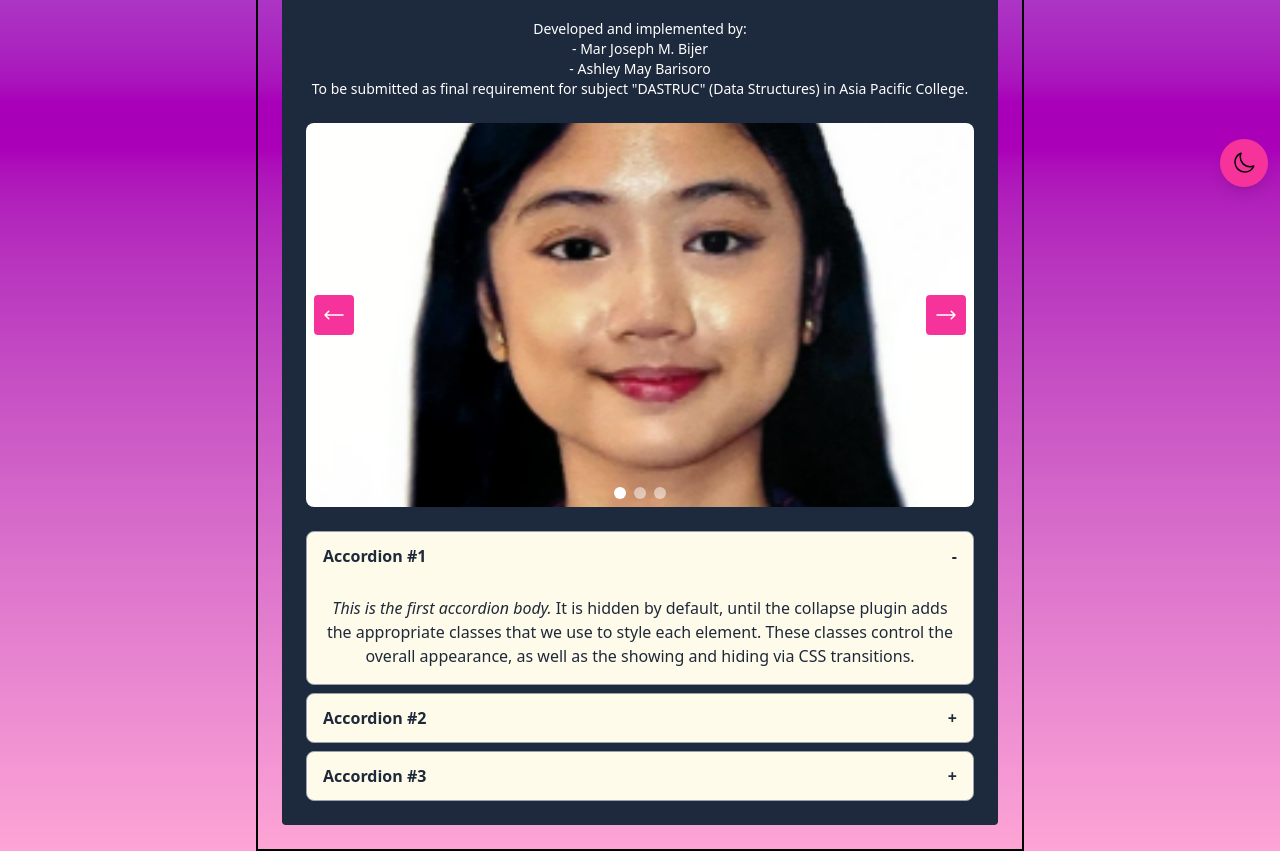
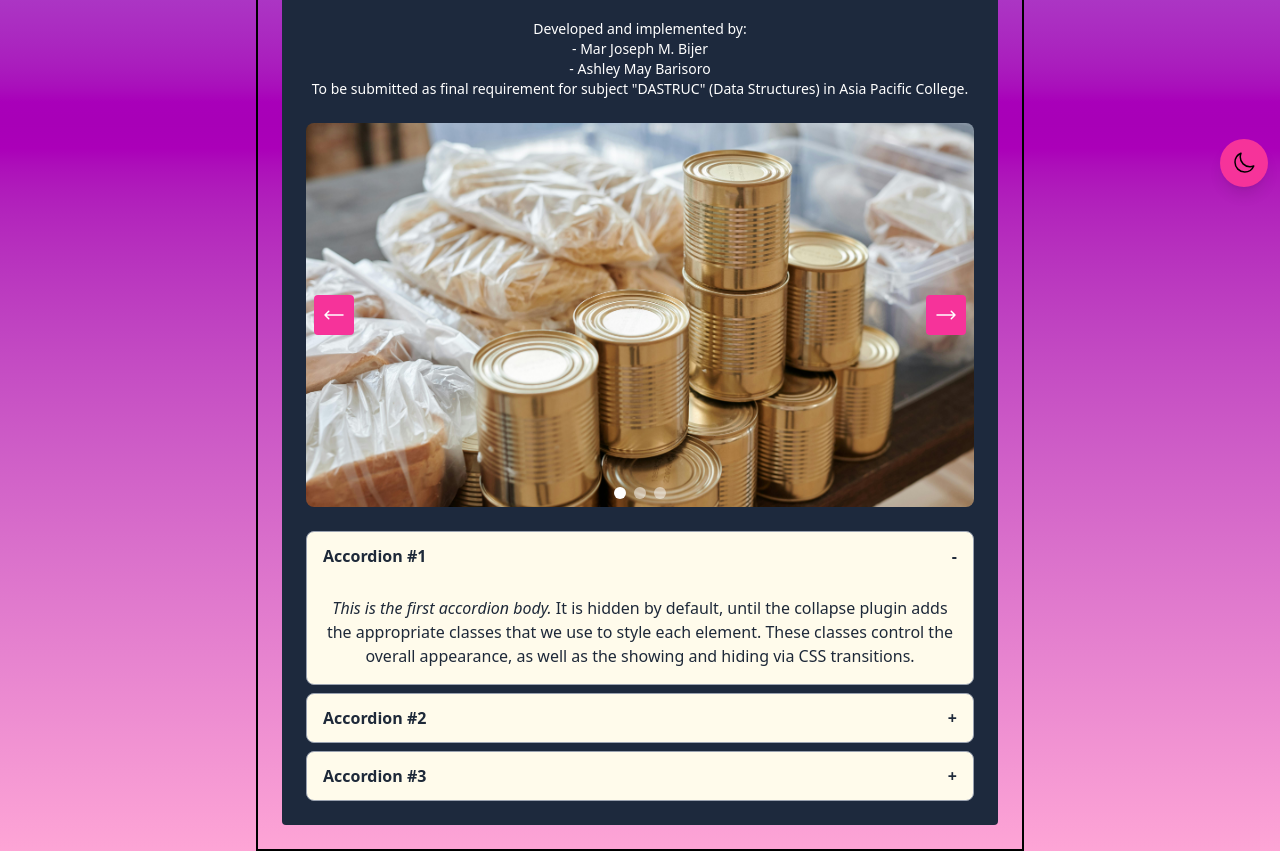
Before and after one commit to shushulli/barisoro-portfolio, a React (Vite) app: page /projects in a window 1280 px wide. Shown: the part 605-1456 px from the top of the page. Built offline with nearby package versions, Linux system fonts and the light colour scheme.

Commit message:
resolved accordion, carousel, and certificatecards into components successfully. converted content inside skills and experiences tab into bulleted list, added new cert cards

```diff
--- a/src/App.jsx
+++ b/src/App.jsx
@@ -42,7 +42,7 @@ useEffect(() => {
             <Route
           element={<MainLayout navStatus={status} setStatus={setStatus} />}
         >
-        <Route path="/aboutme" element={<AboutMe/>} />
+        <Route path="/aboutme" element={<AboutMe />} />
         <Route path="/projects" element={<Projects />} />
         <Route path="/contact" element={<AboutMe/>} />
         </Route>
--- /dev/null
+++ b/src/Components/Accordion.jsx
@@ -0,0 +1,38 @@
+import bg from '../assets/images/projectsbg.jpg';
+import { useState } from 'react';
+import { Carousel } from '../Components/Carousel';
+
+
+export const Accordion = () => {
+  const [activeAccordion, setActiveAccordion] = useState("one");
+
+  const toggleAccordion = (id) => {
+    setActiveAccordion(prev => (prev === id ? "" : id));
+  };
+
+
+  return (
+<>
+            {/* Accordion */}
+            <div className="space-y-2">
+              {["one", "two", "three"].map((id, idx) => (
+                <div key={id} className="border border-gray-400 rounded-lg overflow-hidden bg-amber-50">
+                  <button
+                    className={`w-full text-left py-3 px-4 font-semibold flex justify-between items-center text-gray-800 hover:text-gray-500
+                      ${activeAccordion === id ? "text-blue-600" : ""}`}
+                    onClick={() => toggleAccordion(id)}
+                  >
+                    Accordion #{idx + 1}
+                    <span>{activeAccordion === id ? "-" : "+"}</span>
+                  </button>
+                  {activeAccordion === id && (
+                    <div className="p-4 text-gray-800">
+                      <em>This is the {["first","second","third"][idx]} accordion body.</em> It is hidden by default, until the collapse plugin adds the appropriate classes that we use to style each element. These classes control the overall appearance, as well as the showing and hiding via CSS transitions.
+                    </div>
+                  )}
+                </div>
+              ))}
+            </div>
+</>
+  );
+};
--- a/src/Components/BriefIntro.jsx
+++ b/src/Components/BriefIntro.jsx
@@ -7,7 +7,8 @@ export const Intro_and_Obj = () => {
 <p className='font-normal leading-relaxed text-center non-italic text-black mb-2 text-sm'>
 <span className="font-bold text-xl text-slate-800"> Ashley May Barisoro </span>  <br/> 2nd year Computer Science student in Asia Pacific College. </p>
 <p className='text-center leading-relaxed non-italic text-black bg-pink-200 rounded-lg p-3'>
-    I'm a beginner web-developer who is looking into creating <span className='font-semibold italic'> visually appealing and user-friendly </span>websites that companies would like to deploy for their business.
+    I'm an aspiring full-stack web-developer who is looking into creating <span className='font-semibold italic'> visually appealing, functional,and user-friendly </span>websites that companies would like to use for their business.
+    Cybersecurity is also one of the potential career paths that I want for myself. Efforts I have currently made are studying fundamental concepts, scanning websites for their vulnerabilities using tools like nmap, owasp zap, curl and many more
 </p>
 
     </>
--- a/src/Components/Carousel.jsx
+++ b/src/Components/Carousel.jsx
@@ -1,10 +1,16 @@
-import carousel1 from '../assets/images/ashley.png';
+
+import carousel1 from '../assets/images/foodbank.jpg';
 import carousel2 from '../assets/images/foodbank.jpg';
-import carousel3 from '../assets/images/sparkle.avif';
+import carousel3 from '../assets/images/foodbank.jpg';
+import { useState } from 'react';
+
+
 
 
 export const Carousel = () => {
   const [currentSlide, setCurrentSlide] = useState(0);
+
+
   const slides = [carousel1, carousel2, carousel3];
 
   const nextSlide = () => setCurrentSlide((prev) => (prev + 1) % slides.length);
@@ -12,16 +18,13 @@ const slides = [carousel1, carousel2, carousel3];
 
     return (
     <>
-
-     {/* Carousel */}
-
       <div className="relative w-full h-56 md:h-96 mb-6 rounded-lg overflow-hidden">
         {slides.map((slide, index) => (
           <img
             key={index}
             src={slide}
             alt={`Slide ${index + 1}`}
-                  className={`absolute w-full  h-full object-cover top-0 left-0 transition-opacity duration-500 ${
+            className={`absolute w-full h-full object-cover top-0 left-0 transition-opacity duration-500 ${
               index === currentSlide ? "opacity-100" : "opacity-0"
             }`}
           />
@@ -30,22 +33,20 @@ const slides = [carousel1, carousel2, carousel3];
         {/* Controls */}
         <button
           onClick={prevSlide}
-                className="absolute top-1/2 left-2 -translate-y-1/2 p-2 rounded bg-pink-500 hover:bg-amber-300/20 active:ring-2 ring-purple-600 transition-colors duration-75 ease-in"
+          className="absolute top-1/2 left-2 -translate-y-1/2 p-2 rounded bg-pink-500 hover:bg-amber-300/20 active:ring-2 ring-purple-600"
         >
-                <svg xmlns="http://www.w3.org/2000/svg" fill="jsd" viewBox="0 0 24 24" strokeWidth={1.5} stroke="currentColor" className="size-6">
+          <svg xmlns="http://www.w3.org/2000/svg" fill="none" viewBox="0 0 24 24" strokeWidth={1.5} stroke="currentColor" className="size-6">
             <path strokeLinecap="round" strokeLinejoin="round" d="M6.75 15.75 3 12m0 0 3.75-3.75M3 12h18" />
           </svg>
+        </button>
 
-
-              </button>
         <button
           onClick={nextSlide}
-                className="absolute top-1/2 right-2 -translate-y-1/2  p-2 rounded  bg-pink-500 hover:bg-amber-300/20 active:ring-2 ring-purple-600 transition-colors duration-75 ease-in"
+          className="absolute top-1/2 right-2 -translate-y-1/2 p-2 rounded bg-pink-500 hover:bg-amber-300/20 active:ring-2 ring-purple-600"
         >
           <svg xmlns="http://www.w3.org/2000/svg" fill="none" viewBox="0 0 24 24" strokeWidth={1.5} stroke="currentColor" className="size-6">
             <path strokeLinecap="round" strokeLinejoin="round" d="M17.25 8.25 21 12m0 0-3.75 3.75M21 12H3" />
           </svg>
-
         </button>
 
         {/* Dots */}
@@ -53,14 +54,16 @@ const slides = [carousel1, carousel2, carousel3];
           {slides.map((_, idx) => (
             <button
               key={idx}
-                    className={`w-3 h-3 rounded-full ${idx === currentSlide ? "bg-white" : "bg-white/50"}`}
               onClick={() => setCurrentSlide(idx)}
+              className={`w-3 h-3 rounded-full ${
+                idx === currentSlide ? "bg-white" : "bg-white/50"
+              }`}
             />
           ))}
         </div>
       </div>
+    </>
+  );
 
 
-</>
-    );
-}
+};
--- a/src/pages/AboutMe.jsx
+++ b/src/pages/AboutMe.jsx
@@ -16,7 +16,7 @@ export const AboutMe = () => {
       {/* Container - for padding and width */}
       <div className="p-5 max-w-7xl mx-auto">
         {/* Flex wrapper - all the sections act as column and vertically stacked. */}
-        <div className="flex flex-col gap-y-25  ">
+        <div className="flex flex-col gap-y-30  ">
           {/*=== ABOUT ME SECTION === */}
           {/* activeTab and setActiveTab is passed to AboutMeSection */}
            <section className= "p-0 m-0" id="aboutmesection">
--- a/src/pages/Projects.jsx
+++ b/src/pages/Projects.jsx
@@ -1,31 +1,24 @@
 import bg from '../assets/images/projectsbg.jpg';
-import carousel1 from '../assets/images/ashley.png';
+import carousel1 from '../assets/images/foodbank.jpg';
 import carousel2 from '../assets/images/foodbank.jpg';
-import carousel3 from '../assets/images/sparkle.avif';
+import carousel3 from '../assets/images/foodbank.jpg';
 import { useState } from 'react';
+import { Carousel } from '../Components/Carousel';
+import { Accordion } from '../Components/Accordion';
+
 
 
 
 export const Projects = () => {
   const [activeAccordion, setActiveAccordion] = useState("one");
-  const [currentSlide, setCurrentSlide] = useState(0);
+
 
   const toggleAccordion = (id) => {
     setActiveAccordion(prev => (prev === id ? "" : id));
   };
 
-  const slides = [carousel1, carousel2, carousel3];
-
-  const nextSlide = () => setCurrentSlide((prev) => (prev + 1) % slides.length);
-  const prevSlide = () => setCurrentSlide((prev) => (prev - 1 + slides.length) % slides.length);
 
   return (
-
-
-
-
-
-
 
     <main className="relative min-h-screen">
       {/* Container */}
@@ -59,74 +52,12 @@ export const Projects = () => {
 
             {/* Carousel */}
 
-<div className="relative w-full h-56 md:h-96 mb-6 rounded-lg overflow-hidden">
-              {slides.map((slide, index) => (
-                <img
-                  key={index}
-                  src={slide}
-                  alt={`Slide ${index + 1}`}
-                  className={`absolute w-full  h-full object-cover top-0 left-0 transition-opacity duration-500 ${
-                    index === currentSlide ? "opacity-100" : "opacity-0"
-                  }`}
-                />
-              ))}
-
-              {/* Controls */}
-              <button
-                onClick={prevSlide}
-                className="absolute top-1/2 left-2 -translate-y-1/2 p-2 rounded bg-pink-500 hover:bg-amber-300/20 active:ring-2 ring-purple-600 transition-colors duration-75 ease-in"
-              >
-                <svg xmlns="http://www.w3.org/2000/svg" fill="jsd" viewBox="0 0 24 24" strokeWidth={1.5} stroke="currentColor" className="size-6">
-  <path strokeLinecap="round" strokeLinejoin="round" d="M6.75 15.75 3 12m0 0 3.75-3.75M3 12h18" />
-</svg>
-
-
-              </button>
-              <button
-                onClick={nextSlide}
-                className="absolute top-1/2 right-2 -translate-y-1/2  p-2 rounded  bg-pink-500 hover:bg-amber-300/20 active:ring-2 ring-purple-600 transition-colors duration-75 ease-in"
-              >
-              <svg xmlns="http://www.w3.org/2000/svg" fill="none" viewBox="0 0 24 24" strokeWidth={1.5} stroke="currentColor" className="size-6">
-  <path strokeLinecap="round" strokeLinejoin="round" d="M17.25 8.25 21 12m0 0-3.75 3.75M21 12H3" />
-</svg>
-
-              </button>
-
-              {/* Dots */}
-              <div className="absolute bottom-2 w-full flex justify-center gap-2">
-                {slides.map((_, idx) => (
-                  <button
-                    key={idx}
-                    className={`w-3 h-3 rounded-full ${idx === currentSlide ? "bg-white" : "bg-white/50"}`}
-                    onClick={() => setCurrentSlide(idx)}
-                  />
-                ))}
-              </div>
-            </div>
-
-
+<Carousel/>
 
 
             {/* Accordion */}
-            <div className="space-y-2">
-              {["one", "two", "three"].map((id, idx) => (
-                <div key={id} className="border border-gray-400 rounded-lg overflow-hidden bg-amber-50">
-                  <button
-                    className={`w-full text-left py-3 px-4 font-semibold flex justify-between items-center text-gray-800 hover:text-gray-500
-                      ${activeAccordion === id ? "text-blue-600" : ""}`}
-                    onClick={() => toggleAccordion(id)}
-                  >
-                    Accordion #{idx + 1}
-                    <span>{activeAccordion === id ? "-" : "+"}</span>
-                  </button>
-                  {activeAccordion === id && (
-                    <div className="p-4 text-gray-800">
-                      <em>This is the {["first","second","third"][idx]} accordion body.</em> It is hidden by default, until the collapse plugin adds the appropriate classes that we use to style each element. These classes control the overall appearance, as well as the showing and hiding via CSS transitions.
-                    </div>
-                  )}
-                </div>
-              ))}
-            </div>
+            <Accordion/>
+
 
           </section>
         </div>
```
Also changed, not shown: src/Components/About_Tabs.jsx (+18 -15 lines), src/Components/CerificateCard.jsx (+8 -6 lines), src/sections/CertificateSection.jsx (+6 -13 lines), src/assets/certs/tailwind.png (added). Lines whose indentation alone changed are shown as unchanged.
